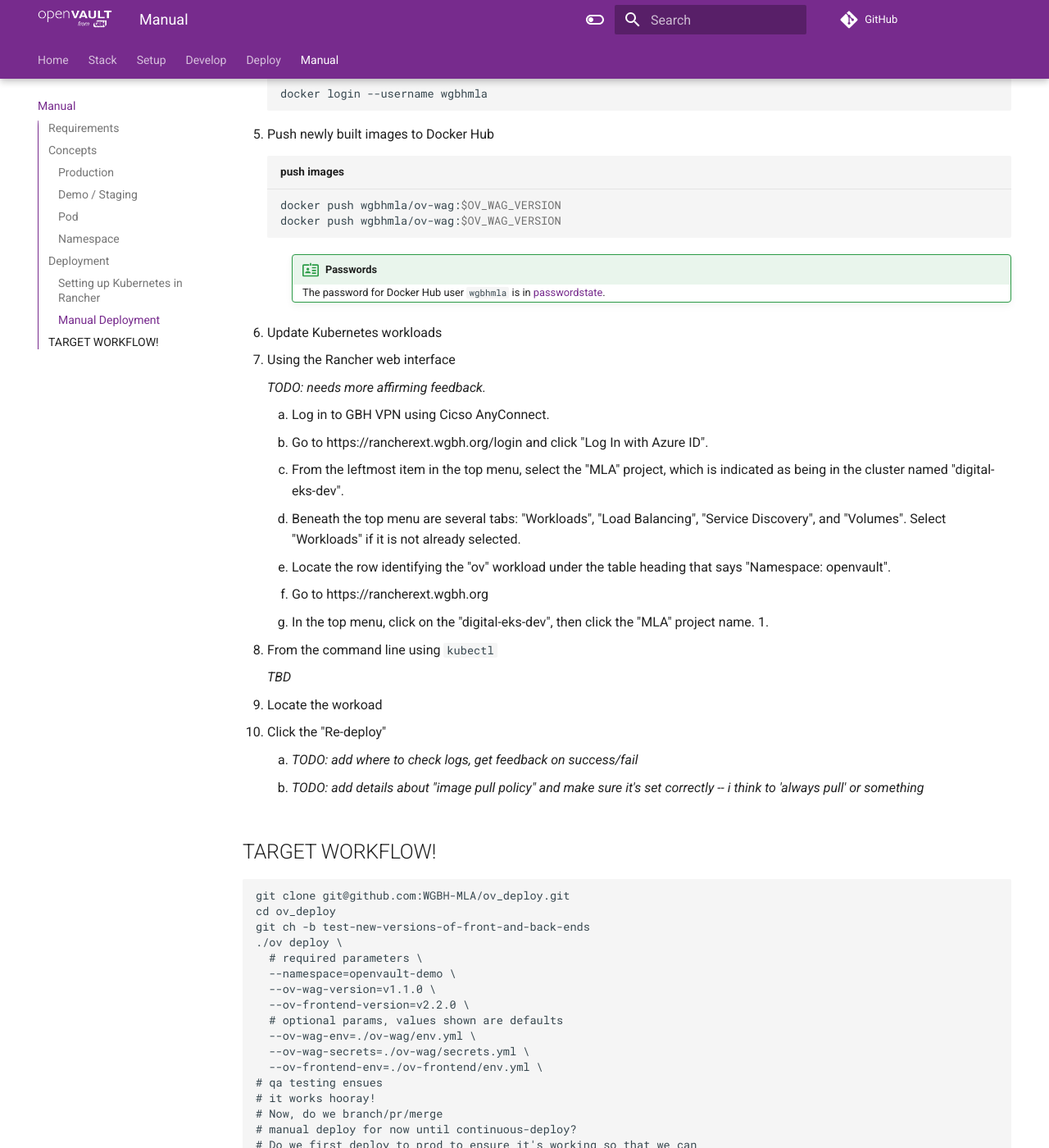
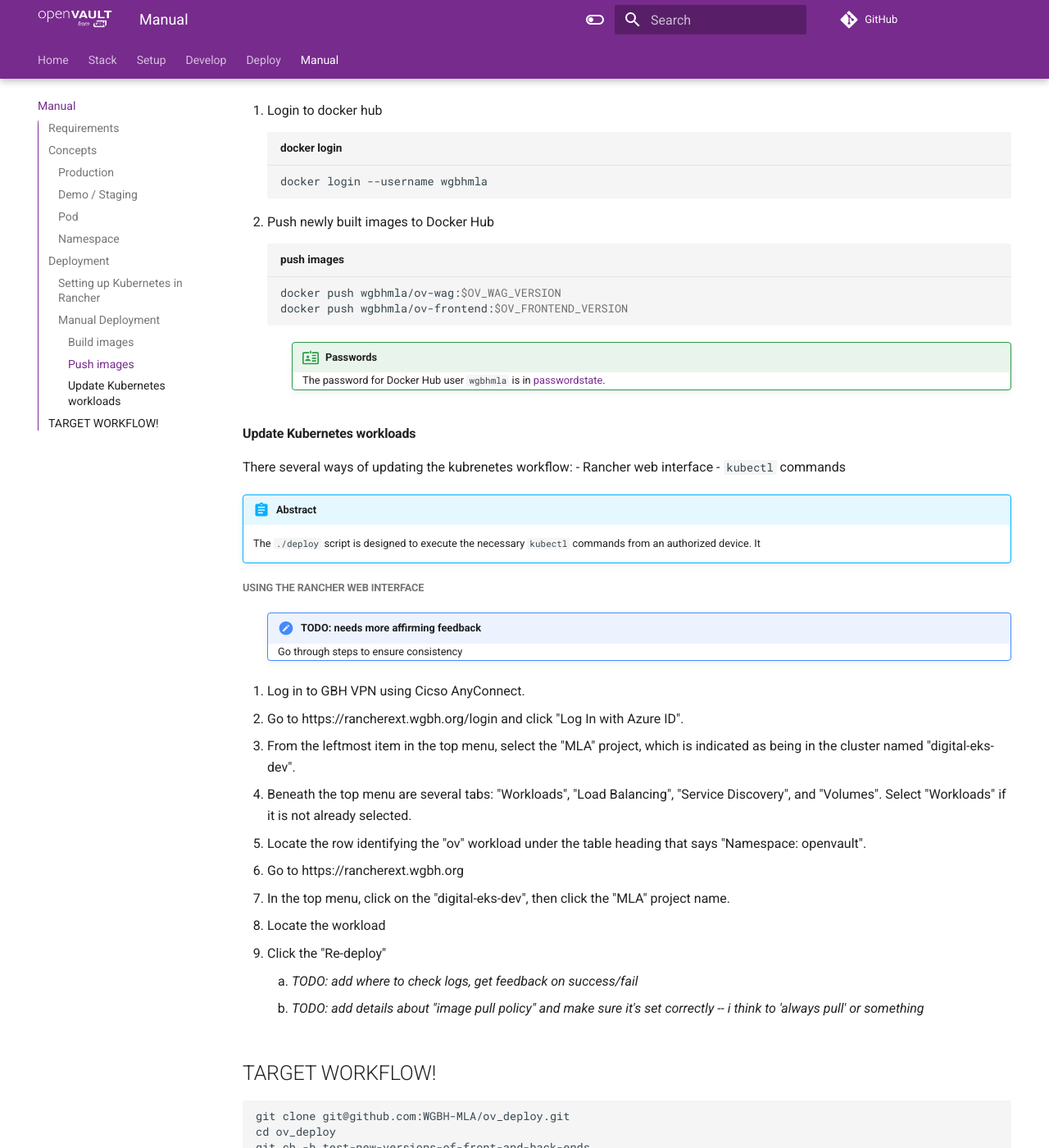
Before and after one commit to WGBH-MLA/ov-deploy, an MkDocs documentation site: the page built from docs/manual.md, in a window 1280 px wide and 1400 px high, scrolled down 3163 px. Shown: the whole window at 82% size. Built offline with MkDocs 1.6.1 and Material for MkDocs 9.7.7, drawn with Linux system fonts in a browser that asks for light colours; comment, search, counter and statistics services are not loaded.

Commit message:
Fix steps numbering and describe manual deployment

````diff
--- a/docs/manual.md
+++ b/docs/manual.md
@@ -82,6 +82,8 @@ In the event that an automated deployment fails you can do a step-by-step deploy
      ```
 After [checking out the code](/setup#0-checkout-code):
 
+#### Build images
+
 1. Set the `ov-wag` submodule to the tag, branch, or commit that you want to deploy.
 ``` bash title="Checkout backend"
 cd ov-wag
@@ -103,7 +105,7 @@ docker build -t wgbhmla/ov-frontend:$OV_FRONTEND_VERSION --target production ./o
 ```
 : !!! note "TODO: change build from 'production' to 'deployment'?"
     This would require a change to Dockerfile in ov-wag repo, but would be less confusing since the image may end up in either Production or Demo environments.
-
+#### Push images
 1. Login to docker hub
 ``` bash title="docker login"
 docker login --username wgbhmla
@@ -112,34 +114,36 @@ docker login --username wgbhmla
 1. Push newly built images to Docker Hub
 ``` bash title="push images"
 docker push wgbhmla/ov-wag:$OV_WAG_VERSION
-docker push wgbhmla/ov-wag:$OV_WAG_VERSION
+docker push wgbhmla/ov-frontend:$OV_FRONTEND_VERSION
 ```
 : !!! auth "Passwords"
         The password for Docker Hub user `wgbhmla` is in [passwordstate](https://lph.wgbh.org/).
 
-1. Update Kubernetes workloads
+#### Update Kubernetes workloads
+There several ways of updating the kubrenetes workflow:
+- Rancher web interface
+- `kubectl` commands
 
-   1. Using the Rancher web interface
+!!! abstract
+    The `./deploy` script is designed to execute the necessary `kubectl` commands from an authorized device. It
 
-      _TODO: needs more affirming feedback._
 
-      1. Log in to GBH VPN using Cicso AnyConnect.
-      1. Go to https://rancherext.wgbh.org/login and click "Log In with Azure ID".
-      1. From the leftmost item in the top menu, select the "MLA" project, which is indicated as being in the cluster named "digital-eks-dev".
-      1. Beneath the top menu are several tabs: "Workloads", "Load Balancing", "Service Discovery", and "Volumes". Select "Workloads" if it is not already selected.
-      1. Locate the row identifying the "ov" workload under the table heading that says "Namespace: openvault".
-      1. Go to https://rancherext.wgbh.org
-      1. In the top menu, click on the "digital-eks-dev", then click the "MLA" project name.
-      1.
+##### Using the Rancher web interface
+: !!! note "TODO: needs more affirming feedback"
+        Go through steps to ensure consistency
 
-   1. From the command line using `kubectl`
+  1. Log in to GBH VPN using Cicso AnyConnect.
+  1. Go to https://rancherext.wgbh.org/login and click "Log In with Azure ID".
+  1. From the leftmost item in the top menu, select the "MLA" project, which is indicated as being in the cluster named "digital-eks-dev".
+  1. Beneath the top menu are several tabs: "Workloads", "Load Balancing", "Service Discovery", and "Volumes". Select "Workloads" if it is not already selected.
+  1. Locate the row identifying the "ov" workload under the table heading that says "Namespace: openvault".
+  1. Go to https://rancherext.wgbh.org
+  1. In the top menu, click on the "digital-eks-dev", then click the "MLA" project name.
 
-      _TBD_
-
-   1. Locate the workoad
-   1. Click the "Re-deploy"
-      1. _TODO: add where to check logs, get feedback on success/fail_
-      1. _TODO: add details about "image pull policy" and make sure it's set correctly -- i think to 'always pull' or something_
+ 1. Locate the workload
+ 1. Click the "Re-deploy"
+    1. _TODO: add where to check logs, get feedback on success/fail_
+    1. _TODO: add details about "image pull policy" and make sure it's set correctly -- i think to 'always pull' or something_
 
 ## TARGET WORKFLOW!
 
````
